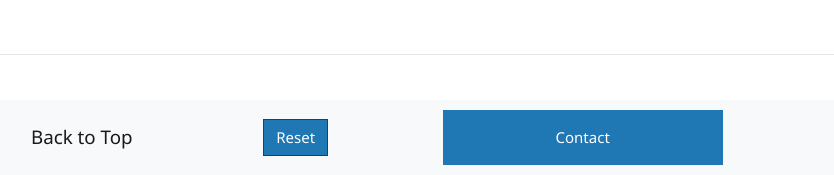
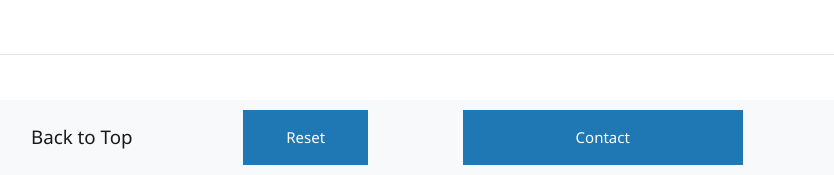
Before and after one commit to nitr-am/milestone2_pokemon_in_numbers, a plain HTML site: page index.html in a window 1280 px wide. Shown: the part 3278-3453 px from the top of the page, 0-834 px from the left. Drawn offline with nearby package versions, Linux system fonts and the light colour scheme.

Commit message:
Adding reset button styling

```diff
--- a/static/css/style.css
+++ b/static/css/style.css
@@ -114,6 +114,14 @@
     border: none;
     width: 280px;
 }
+.reset-button {
+    box-sizing: border-box;
+    position: center;
+    color: white;
+    padding: 16px 20px;
+    border: none;
+    width: 125px;
+}
 
 .bold-letters {
     font-weight: bold;
```
